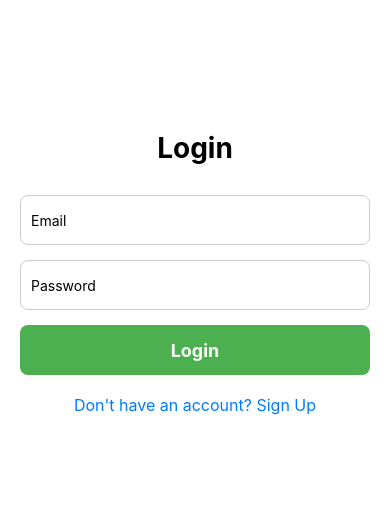
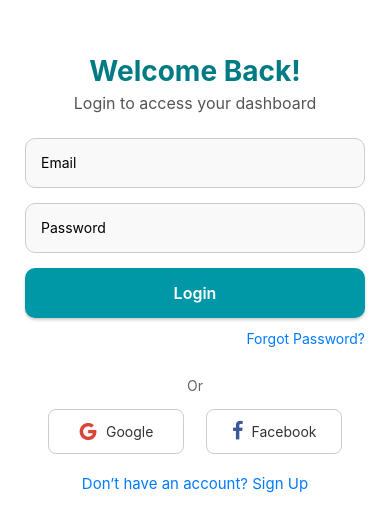
Before and after one commit to maithilighodmare/NeuroFlex-mobile-app, a React Native app in the folder NeuroFlexApp/: screen /Login in a window 390 px wide. Shown: the part 149-680 px from the top of the page. Built offline with nearby package versions, Linux system fonts and the light colour scheme.

Commit message:
login and sign up ui fixed

```diff
--- a/NeuroFlexApp/app.json
+++ b/NeuroFlexApp/app.json
@@ -8,7 +8,7 @@
     "userInterfaceStyle": "light",
     "newArchEnabled": true,
     "splash": {
-      "image": "./assets/splash-icon.png",
+      "image": null,
       "resizeMode": "contain",
       "backgroundColor": "#ffffff"
     },
--- a/NeuroFlexApp/src/screens/Auth/Login/Login.jsx
+++ b/NeuroFlexApp/src/screens/Auth/Login/Login.jsx
@@ -6,20 +6,21 @@ import {
   TouchableOpacity,
   StyleSheet,
 } from "react-native";
+import { AntDesign, FontAwesome } from "@expo/vector-icons";
 
 export default function Login({ navigation }) {
   const [email, setEmail] = useState("");
   const [password, setPassword] = useState("");
 
   const handleLogin = () => {
-    // Add authentication logic here
     console.log("Email:", email, "Password:", password);
-    navigation.navigate("PatientDashboard"); // Redirect after login
+    navigation.navigate("PatientDashboard"); // keep same route
   };
 
   return (
     <View style={styles.container}>
-      <Text style={styles.title}>Login</Text>
+      <Text style={styles.title}>Welcome Back!</Text>
+      <Text style={styles.subtitle}>Login to access your dashboard</Text>
 
       <TextInput
         style={styles.input}
@@ -38,14 +39,32 @@ export default function Login({ navigation }) {
         secureTextEntry
       />
 
-      <TouchableOpacity style={styles.button} onPress={handleLogin}>
+      <TouchableOpacity style={styles.primaryButton} onPress={handleLogin}>
         <Text style={styles.buttonText}>Login</Text>
       </TouchableOpacity>
 
-      <TouchableOpacity onPress={() => navigation.navigate("Signup")}>
-        <Text style={styles.signupText}>Don't have an account? Sign Up</Text>
+      <TouchableOpacity>
+        <Text style={styles.forgotText}>Forgot Password?</Text>
       </TouchableOpacity>
 
+      <Text style={styles.orText}>Or</Text>
+      <View style={styles.socialContainer}>
+        <TouchableOpacity style={styles.socialButton}>
+          <AntDesign name="google" size={20} color="#DB4437" />
+          <Text style={styles.socialText}>Google</Text>
+        </TouchableOpacity>
+        <TouchableOpacity style={styles.socialButton}>
+          <FontAwesome name="facebook" size={20} color="#3b5998" />
+          <Text style={styles.socialText}>Facebook</Text>
+        </TouchableOpacity>
+      </View>
+
+      <TouchableOpacity
+        onPress={() => navigation.navigate("Signup")}
+        style={{ marginTop: 20 }}
+      >
+        <Text style={styles.linkText}>Don’t have an account? Sign Up</Text>
+      </TouchableOpacity>
     </View>
   );
 }
@@ -54,40 +73,81 @@ const styles = StyleSheet.create({
   container: {
     flex: 1,
     justifyContent: "center",
-    alignItems: "center",
-    padding: 20,
+    padding: 25,
     backgroundColor: "#fff",
   },
   title: {
     fontSize: 28,
     fontWeight: "bold",
-    marginBottom: 30,
+    color: "#007B83",
+    marginBottom: 5,
+    textAlign: "center",
+  },
+  subtitle: {
+    fontSize: 16,
+    color: "#555",
+    marginBottom: 25,
+    textAlign: "center",
   },
   input: {
-    width: "100%",
     height: 50,
     borderWidth: 1,
     borderColor: "#ccc",
-    borderRadius: 8,
-    paddingHorizontal: 10,
+    borderRadius: 10,
+    paddingHorizontal: 15,
     marginBottom: 15,
+    backgroundColor: "#f9f9f9",
   },
-  button: {
-    width: "100%",
-    height: 50,
-    backgroundColor: "#4CAF50",
-    borderRadius: 8,
-    justifyContent: "center",
+  primaryButton: {
+    backgroundColor: "#0097A7",
+    padding: 15,
+    borderRadius: 10,
     alignItems: "center",
-    marginBottom: 20,
+    marginBottom: 12,
+    shadowColor: "#000",
+    shadowOffset: { width: 0, height: 2 },
+    shadowOpacity: 0.2,
+    shadowRadius: 3,
   },
   buttonText: {
     color: "#fff",
-    fontSize: 18,
-    fontWeight: "bold",
+    fontSize: 16,
+    fontWeight: "600",
   },
-  signupText: {
+  forgotText: {
     color: "#007BFF",
-    fontSize: 16,
+    fontSize: 14,
+    textAlign: "right",
+    marginBottom: 15,
+  },
+  orText: {
+    textAlign: "center",
+    marginVertical: 15,
+    fontSize: 14,
+    color: "#666",
+  },
+  socialContainer: {
+    flexDirection: "row",
+    justifyContent: "space-evenly",
+  },
+  socialButton: {
+    flexDirection: "row",
+    alignItems: "center",
+    borderWidth: 1,
+    borderColor: "#ccc",
+    padding: 10,
+    borderRadius: 8,
+    width: "40%",
+    justifyContent: "center",
+  },
+  socialText: {
+    marginLeft: 8,
+    fontSize: 14,
+    color: "#333",
+  },
+  linkText: {
+    color: "#007BFF",
+    fontSize: 15,
+    textAlign: "center",
   },
 });
--- a/NeuroFlexApp/src/screens/Auth/Signup/Signup.jsx
+++ b/NeuroFlexApp/src/screens/Auth/Signup/Signup.jsx
@@ -1,16 +1,34 @@
 import React, { useState } from "react";
-import { View, Text, Button, StyleSheet, TextInput } from "react-native";
+import {
+  View,
+  Text,
+  TextInput,
+  TouchableOpacity,
+  StyleSheet,
+} from "react-native";
+import { Picker } from "@react-native-picker/picker"; // dropdown
+import { AntDesign, FontAwesome } from "@expo/vector-icons";
 
 export default function Signup({ navigation }) {
   const [name, setName] = useState("");
   const [email, setEmail] = useState("");
   const [password, setPassword] = useState("");
+  const [age, setAge] = useState("");
+  const [role, setRole] = useState("Patient"); // default role
+
+  const handleSignup = () => {
+    if (role === "Doctor") {
+      navigation.replace("Doctor");
+    } else {
+      navigation.replace("Patient");
+    }
+  };
 
   return (
     <View style={styles.container}>
-      <Text style={styles.title}>Sign Up</Text>
+      <Text style={styles.title}>Create an account</Text>
+      <Text style={styles.subtitle}>Begin your path to smarter healthcare</Text>
 
-      {/* Simple Form */}
       <TextInput
         style={styles.input}
         placeholder="Full Name"
@@ -23,7 +41,27 @@ export default function Signup({ navigation }) {
         value={email}
         onChangeText={setEmail}
         keyboardType="email-address"
+        autoCapitalize="none"
       />
+      <TextInput
+        style={styles.input}
+        placeholder="Age"
+        value={age}
+        onChangeText={setAge}
+        keyboardType="numeric"
+      />
+
+      {/* Dropdown for Role */}
+      <View style={styles.pickerContainer}>
+        <Picker
+          selectedValue={role}
+          onValueChange={(itemValue) => setRole(itemValue)}
+        >
+          <Picker.Item label="Patient" value="Patient" />
+          <Picker.Item label="Doctor" value="Doctor" />
+        </Picker>
+      </View>
+
       <TextInput
         style={styles.input}
         placeholder="Password"
@@ -32,23 +70,30 @@ export default function Signup({ navigation }) {
         secureTextEntry
       />
 
-      {/* Buttons */}
-      <Button
-        title="Sign Up as Doctor"
-        onPress={() => navigation.replace("Doctor")}
-      />
-      <Button
-        title="Sign Up as Patient"
-        onPress={() => navigation.replace("Patient")}
-      />
+      {/* Primary Signup Button */}
+      <TouchableOpacity style={styles.primaryButton} onPress={handleSignup}>
+        <Text style={styles.buttonText}>Sign Up</Text>
+      </TouchableOpacity>
 
-      <View style={{ marginTop: 20 }}>
-        <Button
-          title="Already have an account? Login"
-          onPress={() => navigation.navigate("Login")}
-          color="#7B61FF"
-        />
+      {/* Social Login */}
+      <Text style={styles.orText}>Or</Text>
+      <View style={styles.socialContainer}>
+        <TouchableOpacity style={styles.socialButton}>
+          <AntDesign name="google" size={20} color="#DB4437" />
+          <Text style={styles.socialText}>Google</Text>
+        </TouchableOpacity>
+        <TouchableOpacity style={styles.socialButton}>
+          <FontAwesome name="facebook" size={20} color="#3b5998" />
+          <Text style={styles.socialText}>Facebook</Text>
+        </TouchableOpacity>
       </View>
+
+      <TouchableOpacity
+        onPress={() => navigation.navigate("Login")}
+        style={{ marginTop: 20 }}
+      >
+        <Text style={styles.linkText}>Already have an account? Log in</Text>
+      </TouchableOpacity>
     </View>
   );
 }
@@ -57,17 +102,83 @@ const styles = StyleSheet.create({
   container: {
     flex: 1,
     justifyContent: "center",
-    alignItems: "center",
+    padding: 25,
     backgroundColor: "#fff",
-    padding: 20,
   },
-  title: { fontSize: 24, fontWeight: "bold", marginBottom: 20 },
+  title: {
+    fontSize: 26,
+    fontWeight: "bold",
+    color: "#007B83", // teal like website
+    marginBottom: 25,
+    textAlign: "center",
+  },
   input: {
-    width: "100%",
+    height: 50,
     borderWidth: 1,
     borderColor: "#ccc",
+    borderRadius: 10,
+    paddingHorizontal: 15,
+    marginBottom: 15,
+    backgroundColor: "#f9f9f9",
+  },
+  subtitle: {
+    fontSize: 16,
+    color: "#555",
+    marginBottom: 25,
+    textAlign: "center",
+  },
+  pickerContainer: {
+    borderWidth: 1,
+    borderColor: "#ccc",
+    borderRadius: 10,
+    marginBottom: 15,
+    backgroundColor: "#f9f9f9",
+  },
+  primaryButton: {
+    backgroundColor: "#0097A7",
+    padding: 15,
+    borderRadius: 10,
+    alignItems: "center",
+    marginBottom: 12,
+    shadowColor: "#000",
+    shadowOffset: { width: 0, height: 2 },
+    shadowOpacity: 0.2,
+    shadowRadius: 3,
+  },
+  buttonText: {
+    color: "#fff",
+    fontSize: 16,
+    fontWeight: "600",
+  },
+  orText: {
+    textAlign: "center",
+    marginVertical: 15,
+    fontSize: 14,
+    color: "#666",
+  },
+  socialContainer: {
+    flexDirection: "row",
+    justifyContent: "space-evenly",
+    marginBottom: 10,
+  },
+  socialButton: {
+    flexDirection: "row",
+    alignItems: "center",
+    borderWidth: 1,
+    borderColor: "#ccc",
+    padding: 10,
     borderRadius: 8,
-    padding: 10,
-    marginBottom: 12,
+    width: "40%",
+    justifyContent: "center",
+  },
+  socialText: {
+    marginLeft: 8,
+    fontSize: 14,
+    color: "#333",
+  },
+  linkText: {
+    color: "#007BFF",
+    fontSize: 15,
+    textAlign: "center",
   },
 });
--- /dev/null
+++ b/NeuroFlexApp/src/screens/Onboarding/OnboardingScreen.jsx
@@ -0,0 +1,57 @@
+// src/screens/Onboarding/SplashScreen.jsx
+import React, { useEffect } from "react";
+import { View, Text, StyleSheet, Animated, Easing } from "react-native";
+
+export default function SplashScreen({ navigation }) {
+  const translateY = new Animated.Value(100); // start below screen
+  const opacity = new Animated.Value(0);
+
+  useEffect(() => {
+    // Animate text popping up
+    Animated.parallel([
+      Animated.timing(translateY, {
+        toValue: 0,
+        duration: 800,
+        easing: Easing.out(Easing.exp),
+        useNativeDriver: true,
+      }),
+      Animated.timing(opacity, {
+        toValue: 1,
+        duration: 800,
+        useNativeDriver: true,
+      }),
+    ]).start();
+
+    // Navigate to onboarding after 3s
+    const timer = setTimeout(() => {
+      navigation.replace("Onboarding");
+    }, 3000);
+
+    return () => clearTimeout(timer);
+  }, []);
+
+  return (
+    <View style={styles.container}>
+      <Animated.Text
+        style={[styles.title, { opacity, transform: [{ translateY }] }]}
+      >
+        NeuroFlex
+      </Animated.Text>
+    </View>
+  );
+}
+
+const styles = StyleSheet.create({
+  container: {
+    flex: 1,
+    backgroundColor: "#7B61FF", // your blue shade
+    justifyContent: "center",
+    alignItems: "center",
+  },
+  title: {
+    fontSize: 36,
+    fontWeight: "bold",
+    color: "#fff",
+    letterSpacing: 1,
+  },
+});
--- a/NeuroFlexApp/src/screens/Onboarding/SplashScreen.jsx
+++ b/NeuroFlexApp/src/screens/Onboarding/SplashScreen.jsx
@@ -1,23 +1,121 @@
-import React, { useEffect } from "react";
-import { View, Text, StyleSheet, ActivityIndicator } from "react-native";
+import React, { useState, useEffect } from "react";
+import {
+  View,
+  Text,
+  StyleSheet,
+  TouchableOpacity,
+  Dimensions,
+} from "react-native";
+import { Ionicons } from "@expo/vector-icons";
 
-export default function SplashScreen({ navigation }) {
+const { width } = Dimensions.get("window");
+
+const slides = [
+  { id: 1, text: "Track your recovery progress in real-time" },
+  { id: 2, text: "Smart physiotherapy exercises made simple" },
+  { id: 3, text: "Personalized dashboard for doctors & patients" },
+];
+
+export default function OnboardingScreen({ navigation }) {
+  const [index, setIndex] = useState(0);
+
   useEffect(() => {
-    const timer = setTimeout(() => {
-      navigation.replace("Login"); // go to login after 2 sec
-    }, 2000);
-    return () => clearTimeout(timer);
+    const timer = setInterval(() => {
+      setIndex((prev) => (prev + 1) % slides.length);
+    }, 6000);
+    return () => clearInterval(timer);
   }, []);
+
+  const nextSlide = () => setIndex((prev) => (prev + 1) % slides.length);
+  const prevSlide = () =>
+    setIndex((prev) => (prev - 1 + slides.length) % slides.length);
 
   return (
     <View style={styles.container}>
-      <Text style={styles.title}>NeuroFlex</Text>
-      <ActivityIndicator size="large" color="#7B61FF" />
+      {/* Skip button */}
+      <TouchableOpacity
+        style={styles.skipBtn}
+        onPress={() => navigation.replace("Login")}
+      >
+        <Text style={styles.skipText}>Skip</Text>
+      </TouchableOpacity>
+
+      {/* Slide content */}
+      <View style={styles.slide}>
+        <Text style={styles.text}>{slides[index].text}</Text>
+      </View>
+
+      {/* Navigation Arrows */}
+      <View style={styles.arrows}>
+        <TouchableOpacity onPress={prevSlide}>
+          <Ionicons name="arrow-back-circle" size={40} color="#007B83" />
+        </TouchableOpacity>
+        <TouchableOpacity onPress={nextSlide}>
+          <Ionicons name="arrow-forward-circle" size={40} color="#007B83" />
+        </TouchableOpacity>
+      </View>
+
+      {/* Dots Indicator */}
+      <View style={styles.dots}>
+        {slides.map((_, i) => (
+          <View key={i} style={[styles.dot, index === i && styles.activeDot]} />
+        ))}
+      </View>
+
+      {/* Continue button on last slide */}
+      {index === slides.length - 1 && (
+        <TouchableOpacity
+          style={styles.startBtn}
+          onPress={() => navigation.replace("Login")}
+        >
+          <Text style={styles.startText}>Get Started</Text>
+        </TouchableOpacity>
+      )}
     </View>
   );
 }
 
 const styles = StyleSheet.create({
-  container: { flex: 1, justifyContent: "center", alignItems: "center", backgroundColor: "#fff" },
-  title: { fontSize: 32, fontWeight: "bold", marginBottom: 20, color: "#7B61FF" }
+  container: {
+    flex: 1,
+    justifyContent: "center",
+    alignItems: "center",
+    backgroundColor: "#fff",
+  },
+  skipBtn: { position: "absolute", top: 50, right: 20 },
+  skipText: { fontSize: 16, color: "#007BFF" },
+  slide: {
+    width: width * 0.8,
+    height: 200,
+    justifyContent: "center",
+    alignItems: "center",
+  },
+  text: {
+    fontSize: 22,
+    fontWeight: "600",
+    color: "#007B83",
+    textAlign: "center",
+  },
+  arrows: {
+    flexDirection: "row",
+    justifyContent: "space-between",
+    width: "60%",
+    marginTop: 20,
+  },
+  dots: { flexDirection: "row", marginTop: 15 },
+  dot: {
+    width: 10,
+    height: 10,
+    borderRadius: 5,
+    backgroundColor: "#ccc",
+    margin: 5,
+  },
+  activeDot: { backgroundColor: "#007B83" },
+  startBtn: {
+    marginTop: 30,
+    backgroundColor: "#0097A7",
+    padding: 15,
+    borderRadius: 10,
+  },
+  startText: { color: "#fff", fontSize: 16, fontWeight: "600" },
 });
```
Also changed, not shown: NeuroFlexApp/App.jsx (+8 -1 lines), NeuroFlexApp/package.json (+9 -8 lines), NeuroFlexApp/src/screens/Onboarding/Onboarding.jsx (deleted, +0 -18 lines), 1 other file (tests, documents, lock files or other folders).
